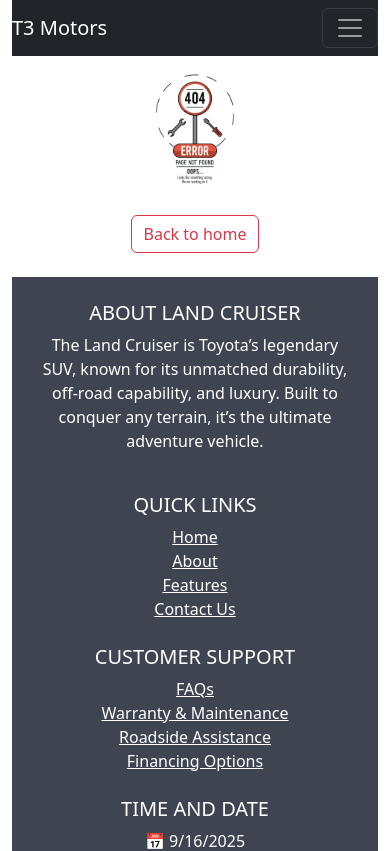
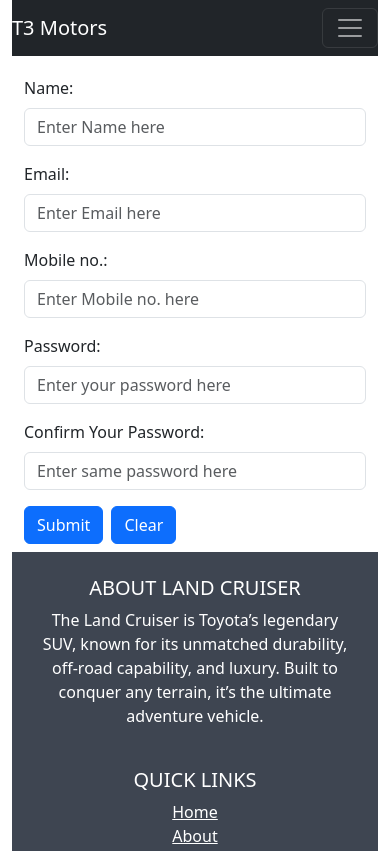
Before and after one commit to MaahirChaus/Workshop2025, a React (Vite) app: page /Register in a window 390 px wide. Shown: the top 851 px of the page. Built offline with nearby package versions, Linux system fonts and the light colour scheme.

Commit message:
adding login and register page

```diff
--- a/src/App.jsx
+++ b/src/App.jsx
@@ -12,6 +12,8 @@
 import Ser from './pages/Ser'*/
 import Error from './pages/Error'
 import { lazy, Suspense } from 'react';
+import Register from './pages/Register'
+import Login from './pages/Login'
 
 const About = lazy(() => import('./pages/About'));
 const Contact = lazy(() => import('./pages/Contact'));
@@ -120,6 +122,24 @@
           ></Route>
 
           <Route
+            path="/Register"
+            element={
+              <>
+              <Register />
+              </>
+            }
+          ></Route>
+
+          <Route
+            path="/Login"
+            element={
+              <>
+              <Login />
+              </>
+            }
+          ></Route>
+
+          <Route
             path="*"
             element={
               <>
--- a/src/content/Header1.jsx
+++ b/src/content/Header1.jsx
@@ -1,8 +1,11 @@
 import React from 'react'
-import {Link} from 'react-router-dom'
+import {Link, useNavigate} from 'react-router-dom'
 
 
 function Header1() {
+
+  const navigate = useNavigate();
+
   return (
     <div>
       <nav className="navbar navbar-expand-lg navbar-dark bg-dark">
@@ -34,7 +37,7 @@
               </li>
               <li className="nav-item">
                 <Link className="nav-link disable" aria-current="page" to='/services'>
-                  Services
+                  Features
                 </Link>
               </li>
               <li className="nav-item">
@@ -44,10 +47,10 @@
               </li>
             </ul>
             <form className="d-flex" role="search">
-              <button className="btn btn-outline-primary me-2" type="submit">
+              <button onClick={() => navigate('/Register')} className="btn btn-outline-primary me-2" type="submit">
                 Register
               </button>
-              <button className="btn btn-outline-success me-2" type="submit">
+              <button onClick={() => navigate('/Login')} className="btn btn-outline-success me-2" type="submit">
                 Login
               </button>
             </form>
--- a/src/pages/Error.jsx
+++ b/src/pages/Error.jsx
@@ -5,9 +5,10 @@
 function Error() {
   const navigate = useNavigate();
 
-  const handleClick = () => {
-    navigate('/');
-  };
+//const handleClick = () => {
+ //   navigate('/');
+  //};
+
   return (
     <div>
       <div className="error">
@@ -24,7 +25,7 @@
           <div className='row '>
             <div className="col text-center mb-4">
           <button
-          onClick={handleClick}
+          onClick={() => navigate('/')}
           type="button"
           class="btn btn-outline-danger mt-3">
           Back to home
--- /dev/null
+++ b/src/pages/Login.jsx
@@ -0,0 +1,129 @@
+import React, { useState } from 'react'
+
+function Login() {
+  const [forms, setforms] = useState({
+      name: "",
+      email:"",
+      mob:"",
+      mess:"",
+      pass:"",
+      confpass:"",
+    })
+
+
+
+    const [errors, setErrors] = useState({});
+
+    const handleChange = (e)=>{
+      const {name,value} = e.target;
+      setforms ({...forms, [name]: value});
+
+      if (errors[name]){
+        setErrors({...errors, [name]:""});
+      }
+    }
+
+    const validate = ()=>{
+      let newErrors = {};
+      if (!forms.name){
+        newErrors.name = "Name is required";
+      }
+      if (!forms.email){
+        newErrors.email = "Email is required";
+      }
+      if (!forms.mob){
+        newErrors.mob = "Mobile no. is required";
+      }
+      if (!forms.mess){
+        newErrors.mess = "Specify your problem";
+      }
+      if (!forms.pass){
+        newErrors.mess = "Password is required";
+      }
+      if (!forms.confpass){
+        newErrors.mess = "Confirm your password";
+      }
+      return newErrors;
+    }
+
+    const handleSubmit = (e) => {
+      e.preventDefault();
+      const ValidationErrors  = validate();
+      if (Object.keys(ValidationErrors).length > 0){
+        setErrors(ValidationErrors);
+      }else{
+        setErrors({});
+        alert('Form Submitted')
+      }
+    }
+
+    const handleClear = ()=>{
+      setforms ({name:"",email:"",mob:"",mess:"",pass:"",confpass:""});
+      setErrors({});
+    }
+
+    return (
+      <div>
+
+<div className="container-fluid ">
+        <div className="row allign-items-center mb-2">
+          <div className="col-md-6 d-none d-md-block p-0">
+            <img src="images/female-hands-close-up-with-car-keys.jpg" className="img-fluid" />
+          </div>
+          <div className="col-md-6">
+
+
+        <form onSubmit={handleSubmit}>
+                <div className="mb-3">
+                  <label htmlFor="email" className="form-label">
+                    Email:
+                  </label>
+                  <input
+                    type="email"
+                    className={`form-control ${errors.email ? "is-invalid":""}`}
+                    id="email"
+                    name="email"
+                    autoComplete="off"
+                    placeholder="Enter Email here "
+                    value={forms.email}
+                    onChange={handleChange}
+
+                  />
+                  {errors.email && (
+                    <div className="invalid-feedback">{errors.email}</div>
+                  )}
+                </div>
+
+                <div htmlFor="pass" className="mb-3">
+                  <label className="form-label">
+                    Password:
+                  </label>
+                  <input
+                    type="password"
+                    className={`form-control ${errors.pass ? "is-invalid":""}`}
+                    id="pass"
+                    name="pass"
+                    placeholder="Enter your password here "
+                    autoComplete="off"
+                    value={forms.mess}
+                    onChange={handleChange}
+                  />
+                  {errors.mess && (
+                    <div className="invalid-feedback">{errors.pass}</div>
+                  )}
+                </div>
+                  <button type="submit" className="btn btn-primary">
+                  Verify
+                </button>
+                <button onClick={handleClear} type="button" className="btn btn-primary ms-2">
+                  Clear
+                </button>
+              </form>
+              </div>
+              </div>
+              </div>
+      </div>
+    )
+}
+
+export default Login
--- /dev/null
+++ b/src/pages/Register.jsx
@@ -0,0 +1,173 @@
+import React, { useState } from 'react'
+
+function Register() {
+
+  const [forms, setforms] = useState({
+    name: "",
+    email:"",
+    mob:"",
+    mess:""
+  })
+
+  const [errors, setErrors] = useState({});
+
+  const handleChange = (e)=>{
+    const {name,value} = e.target;
+    setforms ({...forms, [name]: value});
+
+    if (errors[name]){
+      setErrors({...errors, [name]:""});
+    }
+  }
+
+  const validate = ()=>{
+    let newErrors = {};
+    if (!forms.name.trim()){
+      newErrors.name = "Name is required";
+    }
+    if (!forms.email.trim()){
+      newErrors.email = "Email is required";
+    }
+    if (!forms.mob.trim()){
+      newErrors.mob = "Mobile no. is required";
+    }
+    if (!forms.mess.trim()){
+      newErrors.mess = "Specify your problem";
+    }
+    return newErrors;
+  }
+
+  const handleSubmit = (e) => {
+    e.preventDefault();
+    const ValidationErrors  = validate();
+    if (Object.keys(ValidationErrors).length > 0){
+      setErrors(ValidationErrors);
+    }else{
+      setErrors({});
+      alert('Form Submitted')
+    }
+  }
+
+  const handleClear = ()=>{
+    setforms ({name:"",email:"",mob:"",mess:""});
+    setErrors({});
+  }
+
+  return (
+    <div>
+
+<div className="container-fluid ">
+        <div className="row allign-items-center mb-2">
+          <div className="col-md-6 d-none d-md-block p-0">
+            <img src="images/female-mechanic-preparing-check-list.jpg" className="img-fluid" />
+          </div>
+          <div className="col-md-6">
+
+
+        <form onSubmit={handleSubmit}>
+                <div className="mb-3 mt-3">
+                  <label htmlFor="name" className="form-label">
+                    Name:
+                  </label>
+                  <input
+                    type="name"
+                    className={`form-control ${errors.name ? "is-invalid":""}`}
+                    id="name"
+                    name="name"
+                    placeholder="Enter Name here "
+                    autoComplete="off"
+                    value={forms.name}
+                    onChange={handleChange}
+                  />
+                  {errors.name && (
+                    <div className="invalid-feedback">{errors.name}</div>
+                  )}
+                </div>
+                <div className="mb-3">
+                  <label htmlFor="email" className="form-label">
+                    Email:
+                  </label>
+                  <input
+                    type="email"
+                    className={`form-control ${errors.email ? "is-invalid":""}`}
+                    id="email"
+                    name="email"
+                    autoComplete="off"
+                    placeholder="Enter Email here "
+                    value={forms.email}
+                    onChange={handleChange}
+
+                  />
+                  {errors.email && (
+                    <div className="invalid-feedback">{errors.email}</div>
+                  )}
+                </div>
+                <div className="mb-3">
+                  <label htmlFor="mob" className="form-label">
+                    Mobile no.:
+                  </label>
+                  <input
+                    type="mob"
+                    className={`form-control ${errors.mob ? "is-invalid":""}`}
+                    id="mob"
+                    name="mob"
+                    autoComplete="off"
+                    placeholder="Enter Mobile no. here "
+                    value={forms.mob}
+                    onChange={handleChange}
+                  />
+                  {errors.mob && (
+                    <div className="invalid-feedback">{errors.mob}</div>
+                  )}
+                </div>
+                <div htmlFor="pass" className="mb-3">
+                  <label className="form-label">
+                    Password:
+                  </label>
+                  <input
+                    type="password"
+                    className={`form-control ${errors.pass ? "is-invalid":""}`}
+                    id="pass"
+                    name="pass"
+                    placeholder="Enter your password here "
+                    autoComplete="off"
+                    value={forms.mess}
+                    onChange={handleChange}
+                  />
+                  {errors.mess && (
+                    <div className="invalid-feedback">{errors.pass}</div>
+                  )}
+                </div>
+                <div htmlFor="confpass" className="mb-3">
+                  <label className="form-label">
+                    Confirm Your Password:
+                  </label>
+                  <input
+                    type="password"
+                    className={`form-control ${errors.confpass ? "is-invalid":""}`}
+                    id="confpass"
+                    name="confpass"
+                    placeholder="Enter same password here "
+                    autoComplete="off"
+                    value={forms.confpass}
+                    onChange={handleChange}
+                  />
+                  {errors.mess && (
+                    <div className="invalid-feedback">{errors.confpass}</div>
+                  )}
+                </div>
+                  <button type="submit" className="btn btn-primary">
+                  Submit
+                </button>
+                <button onClick={handleClear} type="button" className="btn btn-primary ms-2">
+                  Clear
+                </button>
+              </form>
+              </div>
+              </div>
+              </div>
+      </div>
+  )
+}
+
+export default Register
```
Also changed, not shown: src/content/Footer.jsx (+10 -8 lines), 2 other files (tests, documents, lock files or other folders).
